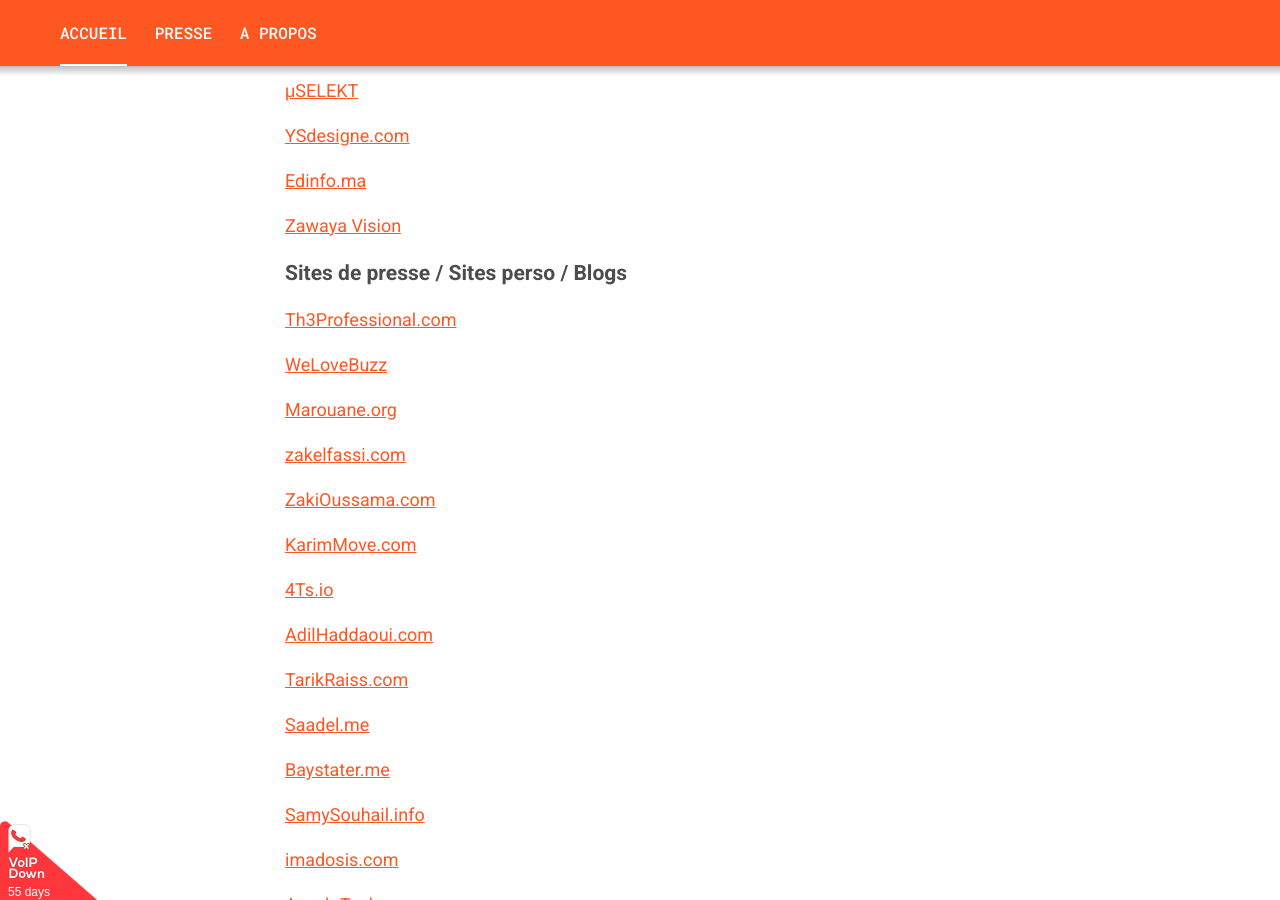
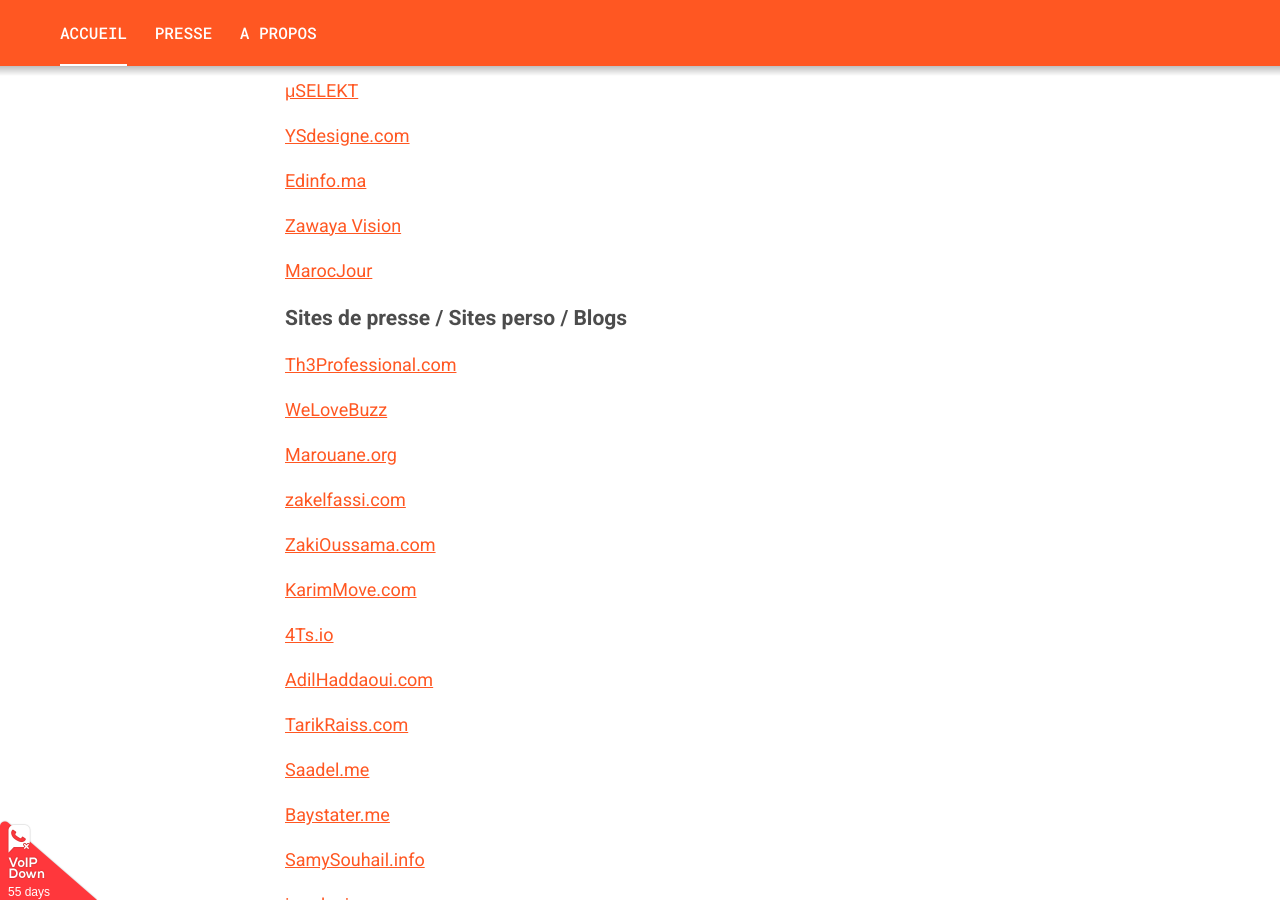
Before and after one commit to VoIPDown/voipdown.github.io, a Jekyll site: the page built from index.markdown, in a window 1280 px wide and 900 px high, scrolled down 3710 px. Built offline with Jekyll 4.4.1, drawn with Linux system fonts in a browser that asks for light colours.

Commit message:
Adding marocjour.com

```diff
--- a/_data/supporters.yml
+++ b/_data/supporters.yml
@@ -125,6 +125,10 @@
 
 - name: Zawaya Vision
   link: http://www.zawaya-vision.com
+  type: company
+
+- name: MarocJour
+  link: http://www.marocjour.com
   type: company
 
 # News sites / Personal sites / Blogs
```
